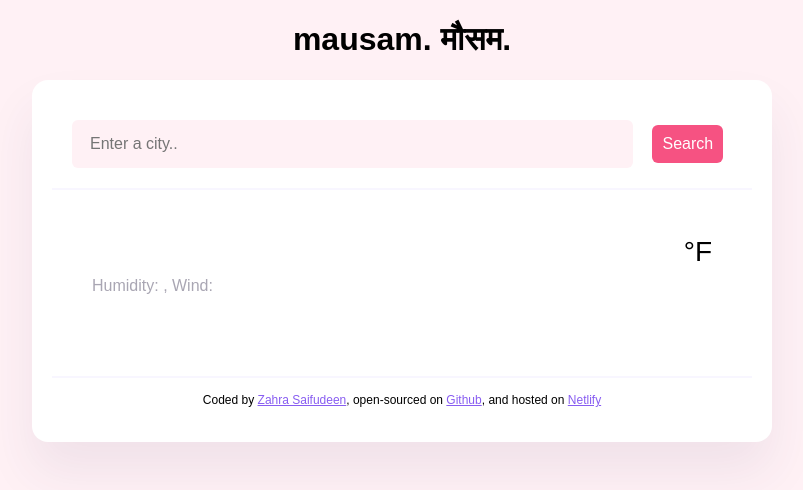
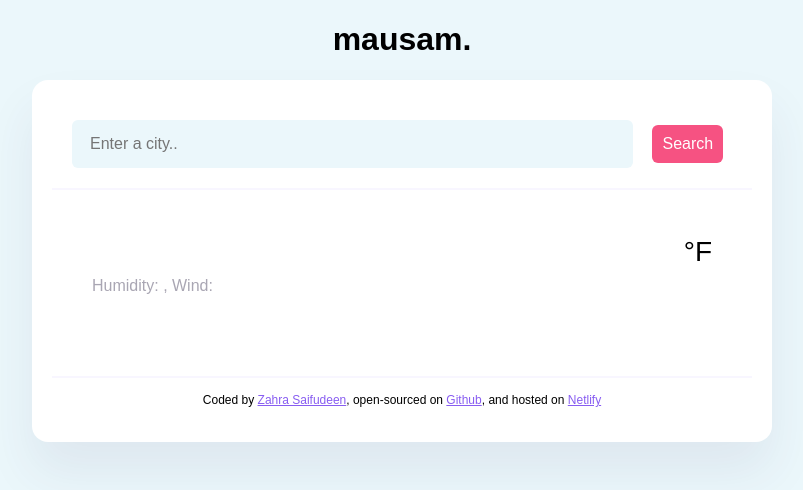
Before and after one commit to zsaifude/Mausam_official, a plain HTML site: page index.html in a window 1280 px wide. Shown: the whole page, without its empty margins (238-1041 px from the left). Drawn offline with nearby package versions, Linux system fonts and the light colour scheme; no server answers; a web font is replaced by a local one.

Commit message:
CSS changes

```diff
--- a/index.html
+++ b/index.html
@@ -23,7 +23,6 @@
   <body>
     <h1 class="weather-title">
       <span class="english"> mausam.</span>
-      <span class="hindi">मौसम.</span>
     </h1>
     <div class="weather-app">
       <header>
--- a/src/index.js
+++ b/src/index.js
@@ -63,7 +63,6 @@ function getForecast(city) {
   let apiKey = "20bfabd69c52457ct188of3a615fa588";
   let apiUrl = `https://api.shecodes.io/weather/v1/forecast?query=${city}&key=${apiKey}&units=imperial`;
   axios(apiUrl).then(displayForecast);
-  console.log(apiUrl);
 }
 
 function displayForecast(response) {
@@ -99,3 +98,4 @@ let searchFormElement = document.querySelector("#search-form");
 searchFormElement.addEventListener("submit", handleSearchSubmit);
 
 searchCity("Mumbai");
+formatDate("Mumbai");
--- a/src/style.css
+++ b/src/style.css
@@ -3,7 +3,7 @@
 }
 
 body {
-  background-color: #fff1f5;
+  background-color: #ebf7fb;
   justify-content: space-evenly;
   margin-bottom: 50px auto;
   display: block;
@@ -35,7 +35,7 @@ header {
 }
 
 .search-form-input-bar {
-  background-color: #fff1f5;
+  background-color: #ebf7fb;
   border: none;
   border-radius: 6px;
   width: 85%;
```
Also changed, not shown: 1 other file.
